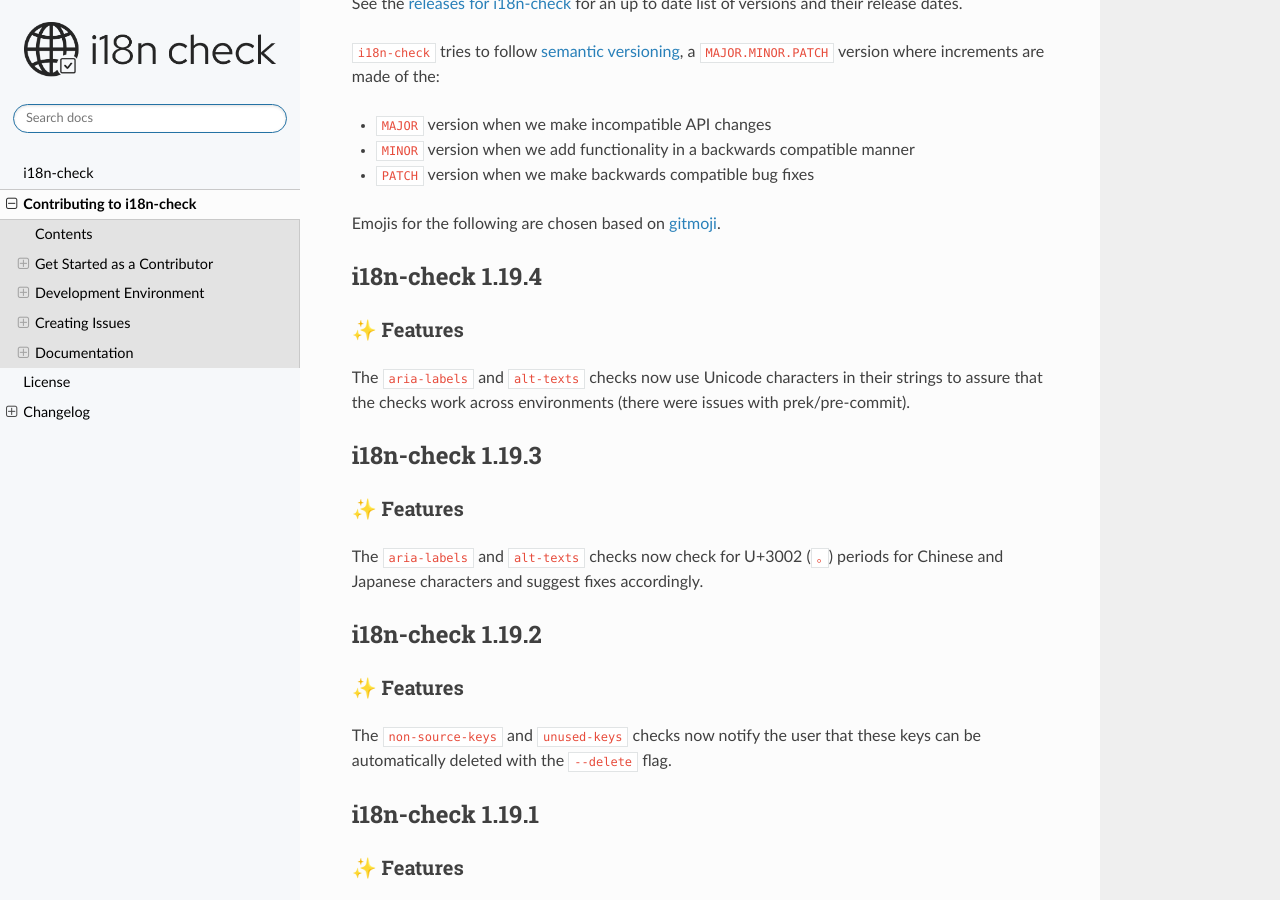
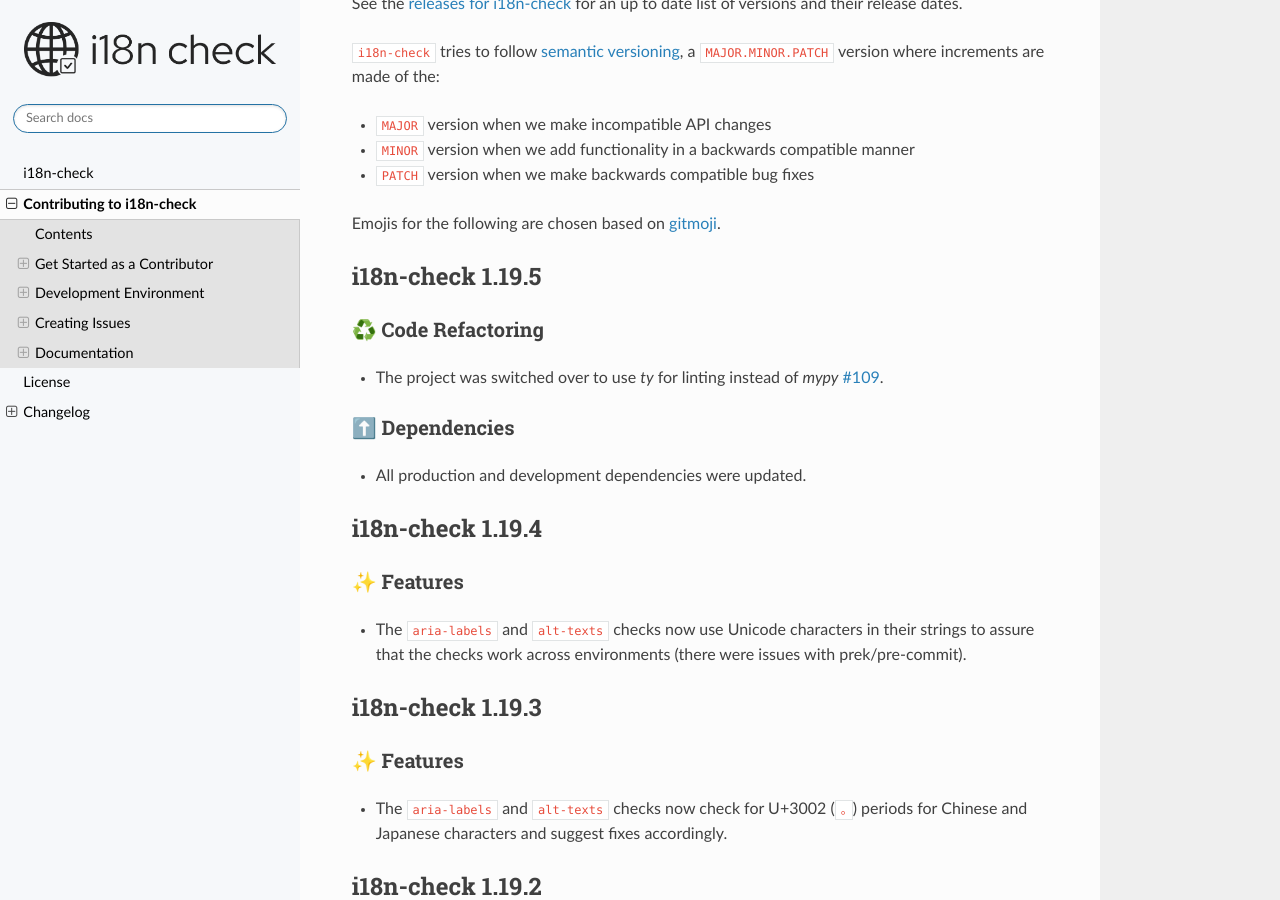
Before and after one commit to activist-org/i18n-check, a Sphinx documentation site: the page built from docs/source/notes.rst, in a window 1280 px wide and 900 px high, scrolled down 19821 px. Built offline with Sphinx 7.4.7 and the Read the Docs theme 3.1.0, drawn with Linux system fonts in a browser that asks for light colours; formulas are drawn with MathJax 3.

Commit message:
#109 Changelog entry and version to v1.19.5

```diff
--- a/docs/source/_static/CHANGELOG.rst
+++ b/docs/source/_static/CHANGELOG.rst
@@ -12,13 +12,26 @@
 
 Emojis for the following are chosen based on `gitmoji <https://gitmoji.dev/>`_.
 
+i18n-check 1.19.5
+=================
+
+♻️ Code Refactoring
+-------------------
+
+* The project was switched over to use `ty` for linting instead of `mypy` `#109 <https://github.com/activist-org/i18n-check/issues/109>`_.
+
+⬆️ Dependencies
+---------------
+
+* All production and development dependencies were updated.
+
 i18n-check 1.19.4
 =================
 
 ✨ Features
 -----------
 
-The ``aria-labels`` and ``alt-texts`` checks now use Unicode characters in their strings to assure that the checks work across environments (there were issues with prek/pre-commit).
+* The ``aria-labels`` and ``alt-texts`` checks now use Unicode characters in their strings to assure that the checks work across environments (there were issues with prek/pre-commit).
 
 i18n-check 1.19.3
 =================
@@ -26,7 +39,7 @@
 ✨ Features
 -----------
 
-The ``aria-labels`` and ``alt-texts`` checks now check for U+3002 (``。``) periods for Chinese and Japanese characters and suggest fixes accordingly.
+* The ``aria-labels`` and ``alt-texts`` checks now check for U+3002 (``。``) periods for Chinese and Japanese characters and suggest fixes accordingly.
 
 i18n-check 1.19.2
 =================
@@ -34,7 +47,7 @@
 ✨ Features
 -----------
 
-The ``non-source-keys`` and ``unused-keys`` checks now notify the user that these keys can be automatically deleted with the ``--delete`` flag.
+* The ``non-source-keys`` and ``unused-keys`` checks now notify the user that these keys can be automatically deleted with the ``--delete`` flag.
 
 i18n-check 1.19.1
 =================
--- a/docs/source/conf.py
+++ b/docs/source/conf.py
@@ -28,7 +28,7 @@
 author = "i18n-check developers"
 
 # The full version, including alpha/beta/rc tags
-release = "1.19.4"
+release = "1.19.5"
 
 
 # -- General configuration ---------------------------------------------------
--- a/pyproject.toml
+++ b/pyproject.toml
@@ -4,7 +4,7 @@
 
 [project]
 name = "i18n-check"
-version = "1.19.4"
+version = "1.19.5"
 description = "Check i18n/L10n keys and values"
 readme = "README.md"
 requires-python = ">=3.12"
```
Also changed, not shown: CHANGELOG.md (+10 -0 lines).
